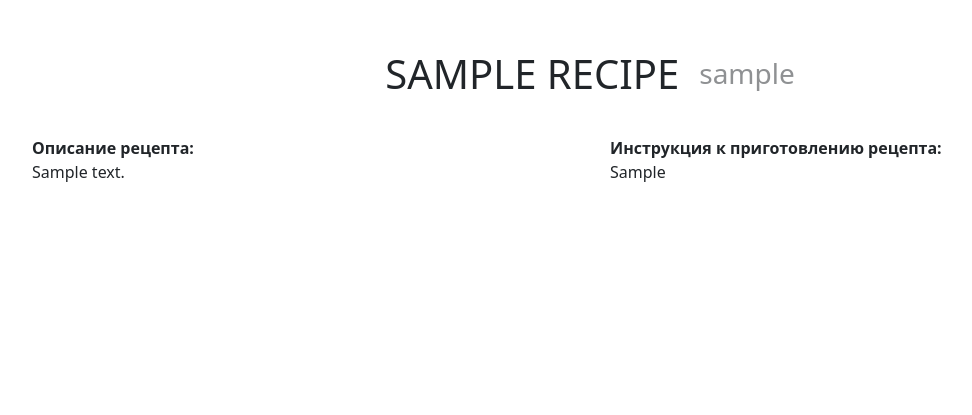
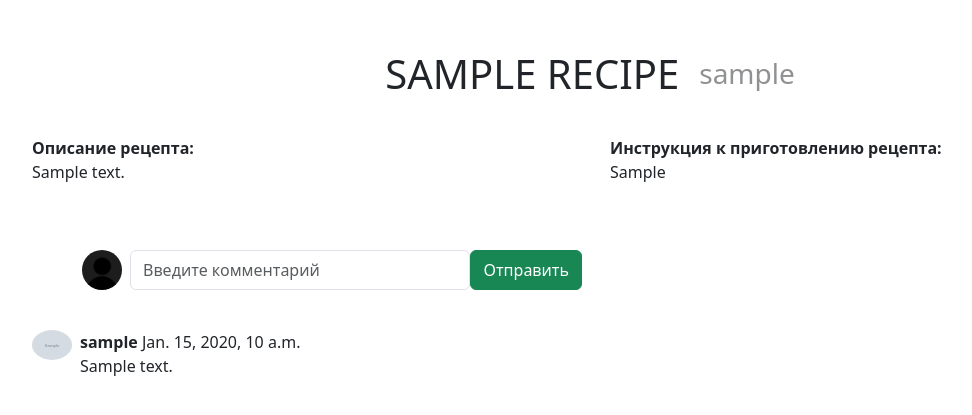
Before and after one commit to woidead/django_recipes2.0, a Django app: page /recipe/1/ in a window 1280 px wide. Shown: the part 56-471 px from the top of the page, without its empty margins (50-1022 px from the left). Run offline with Django 5.2, Linux system fonts and the light colour scheme; tables that the repository leaves empty hold one stand-in row (values such as "Sample post"); grey boxes marked "Sample" are stand-in pictures.

Commit message:
renamed field

```diff
--- a/recipes/forms.py
+++ b/recipes/forms.py
@@ -25,7 +25,7 @@ class RecipeForm(ModelForm):
 
 class CommentForm(forms.ModelForm):
     text = forms.CharField(
-        widget=forms.Textarea(attrs={
+        widget=forms.TextInput(attrs={
             'class':'form-control', 'placeholder':'Введите комментарий'
         })
     )
--- a/static/css/main.css
+++ b/static/css/main.css
@@ -96,3 +96,15 @@ form{
 .description-container{
     min-width: 50%;
 }
+
+.comments{
+    width: 700px;
+    margin-top: 130px;
+}
+
+.comment-author{
+    display: flex;
+    justify-content: center;
+    flex-direction: column;
+    text-align: start;
+}
--- a/templates/recipes/recipe_detail.html
+++ b/templates/recipes/recipe_detail.html
@@ -16,6 +16,49 @@
         <div class="instructions-container"><p><b>Инструкция к приготовлению рецепта:</b><br>{{ recipe.instructions }}</p></div>
     </div>
 
+    <div style="float: left; width: 600px;">
+        <form method="post" style="display: flex;">
+            {% csrf_token %}
+            <div  class="image me-2">
+                <img style="border-radius: 50%;" src="
+                {% if user.image %}
+                    {{ user.image.url }}
+                {% else %}
+                    {% static 'img/default_pfp.jpg' %}
+                {% endif %}" width="40">
+
+            </div>
+            {{ comment_form.text }}
+            <button class="btn btn-success" type="submit">Отправить</button>
+        </form>
+    </div>
+
+    <div class="comments">
+        {% if recipe.comments.all %}
+            {% for comment in recipe.comments.all %}
+                <div style="display: flex;">
+                    <div  class="image me-2">
+                        <img style="border-radius: 50%;" src="
+                        {% if comment.author.image %}
+                        {{ comment.author.image.url }}
+                        {% else %}
+                        {% static 'img/default_pfp.jpg' %}
+                        {% endif %}" width="40">
+
+                    </div>
+                    <div class="comment-author">
+
+                        <span><strong>{{ comment.author.username }}</strong> {{ comment.created_date }}</span>
+                        <p>{{ comment.text }}</p>
+                    </div>
+
+                </div>
+            {% endfor %}
+        {% else %}
+            <h3>Пока нет комментариев к этому рецепту, оставьте его первым</h3>
+        {% endif %}
+    </div>
 </div>
 
+
 {% endblock %}
```
